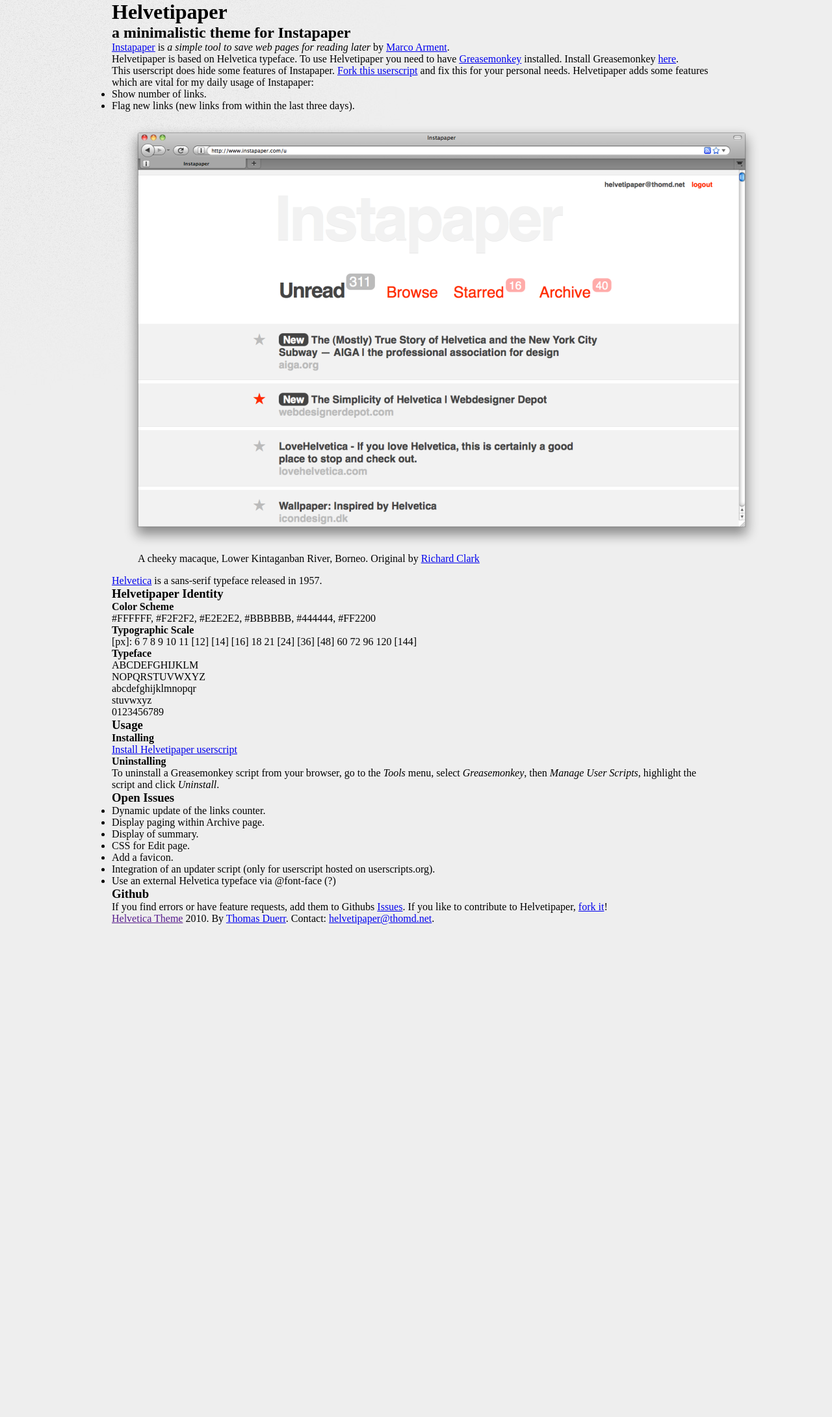
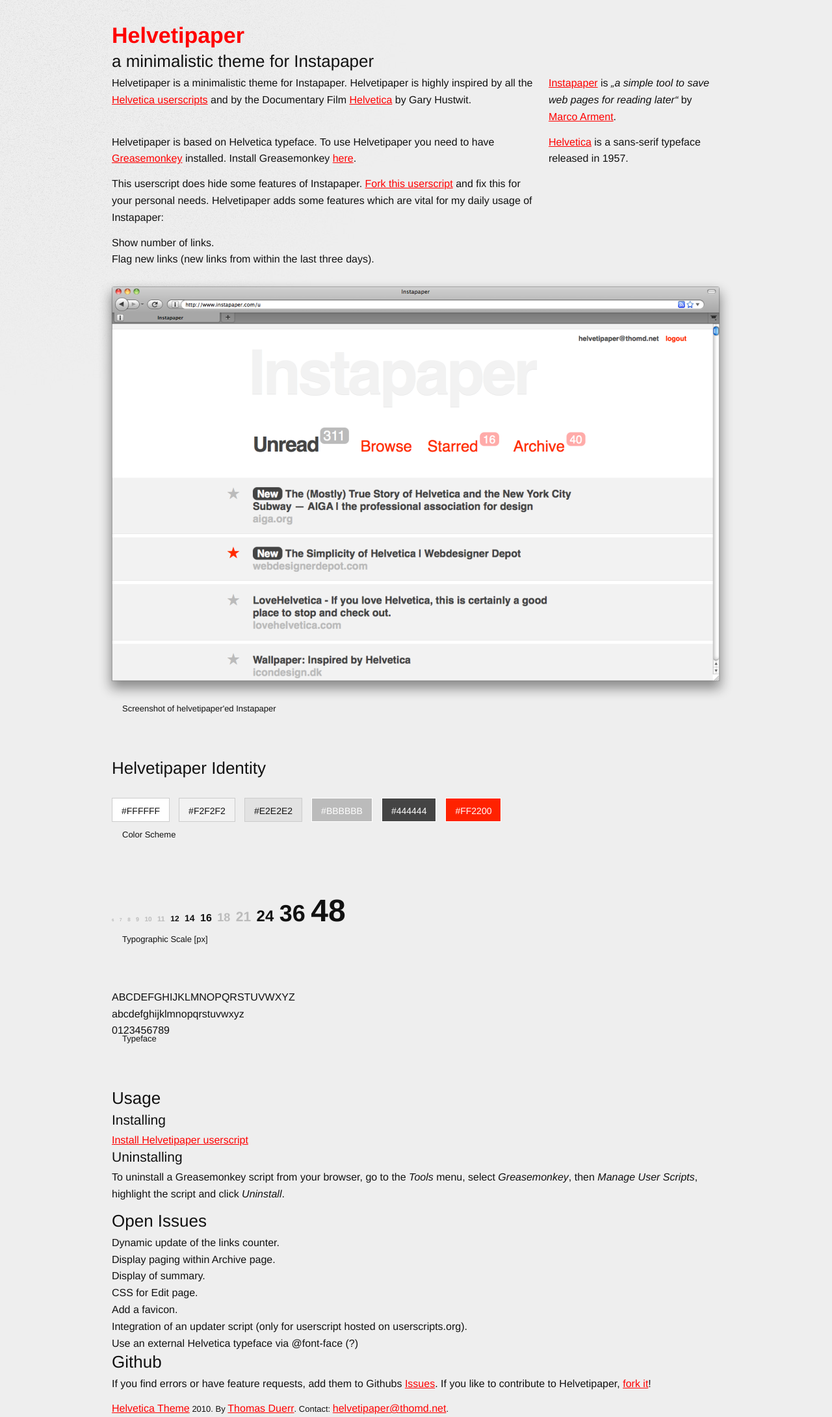
Before and after one commit to thomd/helvetapaper, a Jekyll site: the page built from index.html, in a window 1280 px wide. Shown: the whole page at 65% size. Built offline with Jekyll 4.4.1, drawn with Linux system fonts in a browser that asks for light colours; before the commit the page ends 1423 px from its top, so only the background shows below that.

Commit message:
css for grid, typography, reset

```diff
--- a/css/screen.css
+++ b/css/screen.css
@@ -1,37 +1,262 @@
 
-body, div, dl, dt, dd, ul, ol, li, h1, h2, h3, h4, h5, h6, pre, code, form, fieldset, legend, input, textarea, p, blockquote, th, td {
+/* CSS reset */
+
+body, div, span, h1, h2, h3, h4, h5, h6, p, blockquote, pre, a, abbr, code, ol, ul, li {
     margin: 0;
     padding: 0;
+    border: 0;
 }
 
-article, aside, audio, figure, figcaption, footer, header, nav, section, video {
+header, section, footer, aside, figure, figcaption {
 	display: block; /* Fixes new HTML5 elements */
 }
 
-header, aside, footer {
+header, section, footer {
 	float: left;
 	clear: both;
 	width: 100%;
 }
 
+ul, ol {
+    display:block;
+    list-style:none;
+}
+
+
+/* Typographic reset */
+
+body, div, span, h1, h2, h3, h4, h5, h6, p, blockquote, pre, a, abbr, code, ol, ul, li, aside, figcaption {
+    font-weight: inherit;
+    font-style: inherit;
+    font-size: 16px;
+    font-family: inherit;
+    vertical-align: baseline;
+}
+
+
+
 
 /* page */
 
 body {
+    font: normal normal 13px/1.615 Helvetica,sans-serif;
     background: #EEE url(../images/background.jpg) no-repeat top left;
     max-width: 936px;
 	width: 936px;
-	margin: 0 auto;
+	margin: 2.615em auto;
+	color:#111;
+    font-size-adjust:none;
+    font-style:normal;
+    font-variant:normal;
+    font-weight:normal;
+}
+
+a, a:link, a:visited, a:focus, a:hover, a:active  {
+    color: red;
+    text-decoration: underline;
 }
 
 img.screenshot {
     margin-left: -26px;
 }
 
+figcaption {
+    color: #111;
+    font-size: 1em;
+    margin: -10px 0 0 16px;
+    padding-bottom: 4em;
+}
+
+p, aside { padding: 0 0 0.8125em 0; }
+
+h1,h2,h3,h4 {
+    margin-bottom: 5px;
+    font-weight:normal;
+}
+
+h1 {
+    font-size: 2.615em;  /* 34px */
+    line-height:1.18;
+    font-weight: bold;
+    color: red;
+}
+
+h2 {
+    font-size: 2em;  /* 26px */
+    line-height:1.19;
+}
+
+h3 {
+    font-size: 1.618em; /* 21 */
+    line-height:1.24;
+}
+
+h4 {
+    font-size: 1.308em; /* 17*/
+    line-height:1.23;
+}
+
+cite {
+    /*  „  “ ‚  ‘       */
+    quotes:  "\201E" "\201C" "\201A " "\2018";
+    /*  “  ” ‘  ’       */
+    /*quotes: "\201C" "\201D" "\2018" "\2019";*/
+    font-style: italic;
+}
+
+cite:before {
+    content: open-quote;
+}
+
+cite:after {
+    content: close-quote;
+}
 
 
 
-/* Columns */
+/* color scheme & typographic scale */
+
+.color-scheme, .typoggraphic-scale {
+    margin: 30px 0 20px;
+    overflow: hidden;
+}
+
+.color-scheme li {
+    border: 1px solid #FFF;
+    float: left;
+    padding: 8px 14px 4px;
+    margin-right: 14px;
+    font-size: 0.875em;
+}
+
+.color-scheme li.color-ffffff {
+    background: #FFF;
+    border: 1px solid #CCC;
+}
+
+.color-scheme li.color-f2f2f2 {
+    background: #F2F2F2;
+    border: 1px solid #CCC;
+}
+
+.color-scheme li.color-e2e2e2 {
+    background: #E2E2E2;
+    border: 1px solid #CCC;
+}
+
+.color-scheme li.color-bbbbbb {
+    color: #FFF;
+    background: #BBB;
+    border: 1px solid #FFF;
+}
+
+.color-scheme li.color-444444 {
+    color: #FFF;
+    background: #444;
+    border: 1px solid #FFF;
+}
+
+.color-scheme li.color-ff2200 {
+    color: #FFF;
+    background: #FF2200;
+    border: 1px solid #FFF;
+}
+
+.typoggraphic-scale li {
+    display: inline-block;
+    line-height: 1;
+    color: #BBB;
+    font-weight: bold;
+    margin-right: 4px;
+}
+
+.typoggraphic-scale li.selected {
+    color: #111;
+}
+
+.typoggraphic-scale li.size-6 {
+    font-size: 6px;
+}
+
+.typoggraphic-scale li.size-7 {
+    font-size: 7px;
+}
+
+.typoggraphic-scale li.size-8 {
+    font-size: 8px;
+}
+
+.typoggraphic-scale li.size-9 {
+    font-size: 9px;
+}
+
+.typoggraphic-scale li.size-10 {
+    font-size: 10px;
+}
+
+.typoggraphic-scale li.size-11 {
+    font-size: 11px;
+}
+
+.typoggraphic-scale li.size-12 {
+    font-size: 12px;
+}
+
+.typoggraphic-scale li.size-14 {
+    font-size: 14px;
+}
+
+.typoggraphic-scale li.size-16 {
+    font-size: 16px;
+}
+
+.typoggraphic-scale li.size-18 {
+    font-size: 18px;
+}
+
+.typoggraphic-scale li.size-21 {
+    font-size: 21px;
+}
+
+.typoggraphic-scale li.size-24 {
+    font-size: 24px;
+}
+
+.typoggraphic-scale li.size-36 {
+    font-size: 36px;
+}
+
+.typoggraphic-scale li.size-48 {
+    font-size: 48px;
+}
+
+.typoggraphic-scale li.size-60 {
+    font-size: 60px;
+}
+
+.typoggraphic-scale li.size-72 {
+    font-size: 72px;
+}
+
+.typoggraphic-scale li.size-96 {
+    font-size: 96px;
+}
+
+.typoggraphic-scale li.size-120 {
+    font-size: 120px;
+}
+
+.typoggraphic-scale li.size-144 {
+    font-size: 144px;
+}
+
+
+
+
+
+
+
+/* Columns Grid */
 
 .ten {
 	width: 936px;
--- a/index.html
+++ b/index.html
@@ -8,51 +8,78 @@
 	  <h1>Helvetipaper</h1>
 	  <h2>a minimalistic theme for Instapaper</h2>
 	</hgroup>
-	<aside><a href="http://www.instapaper.com/" title="www.instapaper.com">Instapaper</a> is <cite>a simple tool to save web pages for reading later</cite> by <a href="http://www.marco.org/about" title="About Marco Arment">Marco Arment</a>.</aside>
 </header>
+
 <section id="introduction">
-  <p>Helvetipaper is based on Helvetica typeface. To use Helvetipaper you need to have <a href="http://www.greasespot.net/" title="The weblog about Greasemonkey">Greasemonkey</a> installed. Install Greasemonkey <a href="https://addons.mozilla.org/de/firefox/addon/748/" title="Greasemonkey Firefox Add-on">here</a>.</p>
-  <p>This userscript does hide some features of Instapaper. <a href="http://github.com/thomd/helvetipaper">Fork this userscript</a> and fix this for your personal needs. Helvetipaper adds some features which are vital for my daily usage of Instapaper:</p>
-  <ul>
-    <li>Show number of links.</li>
-    <li>Flag new links (new links from within the last three days).</li>
-  </ul>
-  <figure>
-    <img class="screenshot" src="images/screenshot.png" alt="Screenshot of Instapaper with Helvetipaper theme" />
-    <figcaption>A cheeky macaque, Lower Kintaganban River, Borneo. Original by <a href="http://www.flickr.com/photos/rclark/">Richard Clark</a></figcaption>
-  </figure>
-  <aside>
+  <p class="first seven">Helvetipaper is a minimalistic theme for Instapaper. Helvetipaper is highly inspired by all the <a href="http://delicious.com/thomd/helvetica+userscript">Helvetica userscripts</a> and by the Documentary Film <a href="http://www.helveticafilm.com">Helvetica</a> by Gary Hustwit.</p>
+	<aside class="three"><a href="http://www.instapaper.com/" title="www.instapaper.com">Instapaper</a> is <cite>a simple tool to save web pages for reading later</cite> by <a href="http://www.marco.org/about" title="About Marco Arment">Marco Arment</a>.</aside>
+  <p class="first seven">Helvetipaper is based on Helvetica typeface. To use Helvetipaper you need to have <a href="http://www.greasespot.net/" title="The weblog about Greasemonkey">Greasemonkey</a> installed. Install Greasemonkey <a href="https://addons.mozilla.org/de/firefox/addon/748/" title="Greasemonkey Firefox Add-on">here</a>.</p>
+  <aside class="three">
     <a href="http://en.wikipedia.org/wiki/Helvetica" title="Wikipedia article about the typeface Helvetica.">Helvetica</a> is a sans-serif typeface released in 1957.
   </aside>
+  <p class="first seven">This userscript does hide some features of Instapaper. <a href="http://github.com/thomd/helvetipaper">Fork this userscript</a> and fix this for your personal needs. Helvetipaper adds some features which are vital for my daily usage of Instapaper:</p>
+    <ul class="first seven">
+      <li>Show number of links.</li>
+      <li>Flag new links (new links from within the last three days).</li>
+    </ul>
+  <figure class="first seven">
+    <img class="screenshot" src="images/screenshot.png" alt="Screenshot of Instapaper with Helvetipaper theme" />
+    <figcaption>Screenshot of helvetipaper'ed Instapaper</figcaption>
+  </figure>
 </section>
+
 <section id="identity">
-  <h3>Helvetipaper Identity</h3>
-  <h4>Color Scheme</h4>
-  <p class="color-scheme">
-    #FFFFFF, #F2F2F2, #E2E2E2, #BBBBBB, #444444, #FF2200
-  </p>
-  <h4>Typographic Scale</h4>
-  <p class="typoggraphic-scale">
-    [px]: 6 7 8 9 10 11 [12] [14] [16] 18 21 [24] [36] [48] 60 72 96 120 [144]
-  </p>
-  <h4>Typeface</h4>
-  <p class="typeface">
-    ABCDEFGHIJKLM<br>
-    NOPQRSTUVWXYZ<br>
-    abcdefghijklmnopqr<br>
-    stuvwxyz<br>
-    0123456789
-  </p>
+  <h2 class="first ten">Helvetipaper Identity</h2>
+  <figure class="first ten">
+    <ol class="color-scheme">
+      <li class="color-ffffff">#FFFFFF</li>
+      <li class="color-f2f2f2">#F2F2F2</li>
+      <li class="color-e2e2e2">#E2E2E2</li>
+      <li class="color-bbbbbb">#BBBBBB</li>
+      <li class="color-444444">#444444</li>
+      <li class="color-ff2200">#FF2200</li>
+    </ol>
+    <figcaption>Color Scheme</figcaption>
+  </figure>
+  <figure class="first ten">
+    <ol class="typoggraphic-scale">
+      <li class="size-6">6</li>
+      <li class="size-7">7</li>
+      <li class="size-8">8</li>
+      <li class="size-9">9</li>
+      <li class="size-10">10</li>
+      <li class="size-11">11</li>
+      <li class="size-12 selected">12</li>
+      <li class="size-14 selected">14</li>
+      <li class="size-16 selected">16</li>
+      <li class="size-18">18</li>
+      <li class="size-21">21</li>
+      <li class="size-24 selected">24</li>
+      <li class="size-36 selected">36</li>
+      <li class="size-48 selected">48</li>
+    </ol>
+    <figcaption>Typographic Scale [px]</figcaption>
+  </figure>
+  <figure class="first ten">
+    <div class="typeface">
+      ABCDEFGHIJKLMNOPQRSTUVWXYZ<br>
+      abcdefghijklmnopqrstuvwxyz<br>
+      0123456789
+    </div>
+    <figcaption>Typeface</figcaption>
+  </figure>
 </section>
+
 <section id="usage">
-  <h3>Usage</h3>
-  <h4>Installing</h4>
+  <h2>Usage</h2>
+  <h3>Installing</h3>
   <a href="http://github.com/thomd/helvetipaper/raw/master/helvetipaper.user.js">Install Helvetipaper userscript</a>
-  <h4>Uninstalling</h4>
+  <h3>Uninstalling</h3>
   <p>To uninstall a Greasemonkey script from your browser, go to the <em>Tools</em> menu, select <em>Greasemonkey</em>, then <em>Manage User Scripts</em>, highlight the script and click <em>Uninstall</em>.</p>
 </section>
+
 <section id="code">
-  <h3>Open Issues</h3>
+  <h2>Open Issues</h2>
   <ul>
     <li>Dynamic update of the links counter.</li>
     <li>Display paging within Archive page.</li>
@@ -62,9 +89,10 @@
     <li>Integration of an updater script (only for userscript hosted on userscripts.org).</li>
     <li>Use an external Helvetica typeface via @font-face (?)</li>
   </ul>
-  <h3>Github</h3>
+  <h2>Github</h2>
   <p>If you find errors or have feature requests, add them to Githubs <a href="http://github.com/thomd/helvetipaper/issues" title="Helvetipaper Issues">Issues</a>. If you like to contribute to Helvetipaper, <a href="http://github.com/thomd/helvetipaper">fork it</a>!</p>
 </section>
+
 <footer>
 	<a href="">Helvetica Theme</a> 2010. By <a href="http://thomd.net">Thomas Duerr</a>. Contact: <a href="mailto:helvetipaper@thomd.net">helvetipaper@thomd.net</a>.
 </footer>
```
